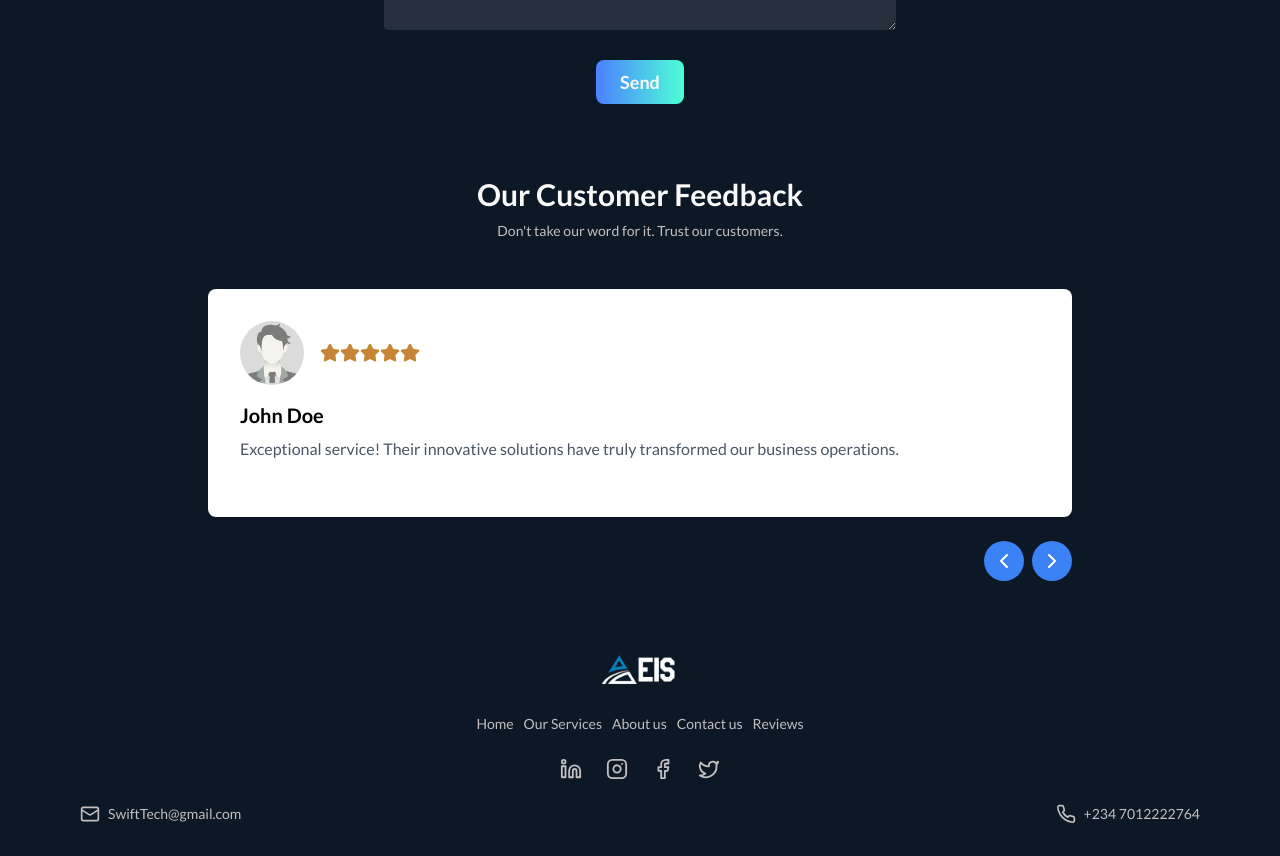
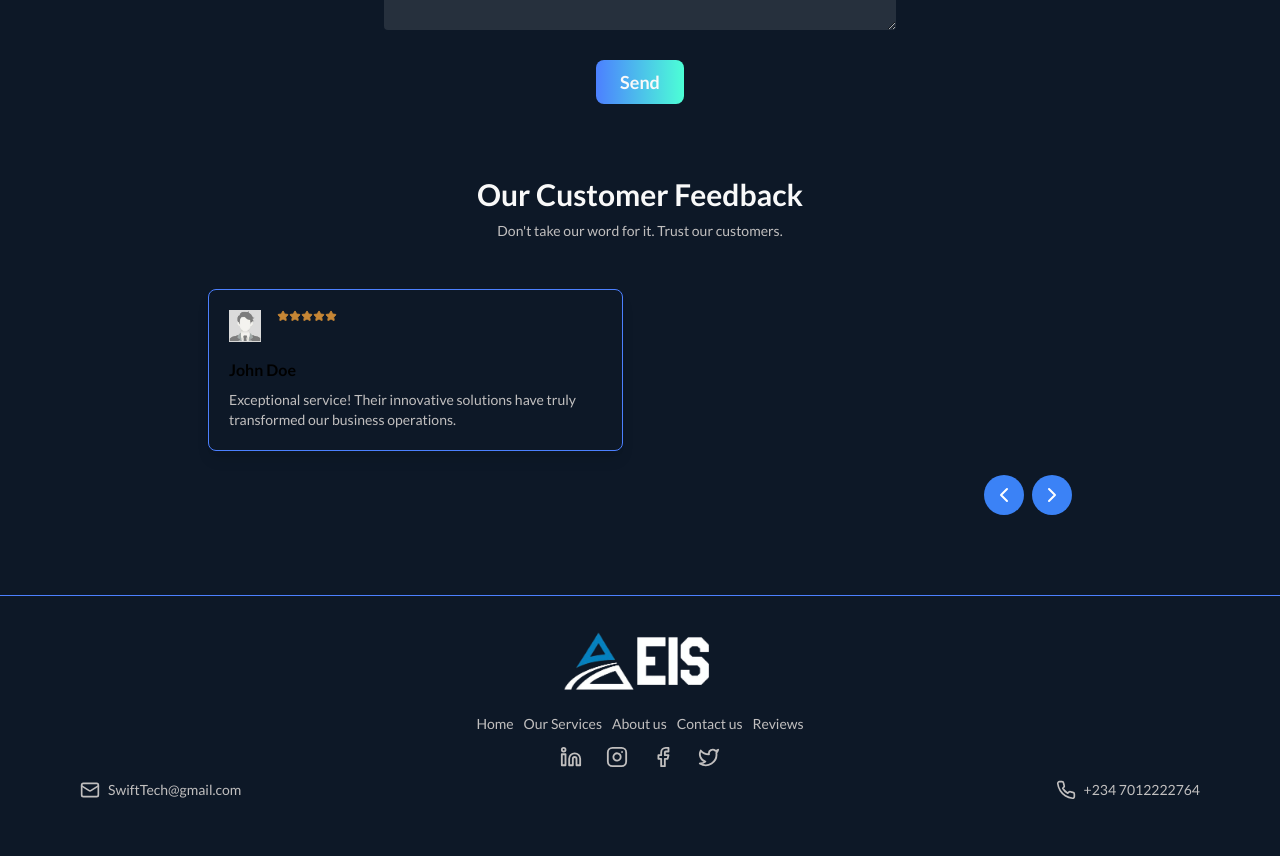
Before and after one commit to Akay74/swift-home, a Next.js app: page / in a window 1280 px wide. Shown: the part 1560-2416 px from the top of the page. After the commit the page ends 2392 px from the top, so only its background shows below. Built offline with nearby package versions, Linux system fonts and the light colour scheme.

Commit message:
💄 update style to fit with UI design

```diff
--- a/components/Feedback.jsx
+++ b/components/Feedback.jsx
@@ -10,7 +10,7 @@ const StarRating = ({ rating }) => {
       {[...Array(5)].map((_, i) => (
         <Star
           key={i}
-          size={20}
+          size={12}
           fill={i < rating ? "#C68635" : "none"}
           stroke={i < rating ? "#C68635" : "#C68635"}
         />
@@ -52,26 +52,25 @@ const Feedback = () => {
   };
 
   return (
-    <div className="py-10">
+    <div className="pt-10 pb-20">
       <div className="max-w-4xl mx-auto px-4">
         <h2 className="text-3xl font-bold text-center text-[#F9F9F9] mb-2">Our Customer Feedback</h2>
         <p className="text-[14px] text-[#C1BFBF] text-center mb-12">Don't take our word for it. Trust our customers.</p>
 
-        <div className="bg-white rounded-lg shadow-lg p-8">
-          <div className="flex items-center mb-4">
-            <div className="w-16 h-16 relative mr-4">
+        <div className="rounded-lg shadow-lg p-5 border-[1px] border-[#4C80FF] w-[48%]">
+          <div className="flex items-top mb-4">
+            <div className="w-8 h-8 relative mr-4">
               <Image
                 src={feedbacks[currentFeedback].image}
                 alt={feedbacks[currentFeedback].name}
                 layout="fill"
                 objectFit="cover"
-                className="rounded-full"
               />
             </div>
             <StarRating rating={feedbacks[currentFeedback].rating} />
           </div>
-          <h3 className="text-xl font-semibold mb-2">{feedbacks[currentFeedback].name}</h3>
-          <p className="text-gray-600 mb-6">{feedbacks[currentFeedback].comment}</p>
+          <h3 className="text-l font-semibold mb-2">{feedbacks[currentFeedback].name}</h3>
+          <p className="text-[#C1BFBF] text-sm">{feedbacks[currentFeedback].comment}</p>
         </div>
 
         <div className="flex justify-end mt-6">
--- a/components/Footer.jsx
+++ b/components/Footer.jsx
@@ -13,15 +13,15 @@ const Footer = () => {
   ];
 
   return (
-    <footer className="py-8">
+    <footer className="py-8 border-t-[1px] border-[#4C80FF]">
       <div className="max-w-6xl mx-auto px-4 text-sm text-[#C1BFBF]">
         {/* Logo */}
-        <div className="flex justify-center mb-6">
-          <Image src={Logo} alt="Logo" width={80} height={40} />
+        <div className="flex justify-center mb-3">
+          <Image src={Logo} alt="Logo" width={160} height={120} />
         </div>
 
         {/* Navigation */}
-        <nav className="flex justify-center space-x-2.5 mb-6">
+        <nav className="flex justify-center space-x-2.5 mb-3">
           {navItems.map((item) => (
             <a key={item} href={`#${item.toLowerCase().replace(' ', '-')}`} className="hover:text-gray-600">
               {item}
@@ -30,7 +30,7 @@ const Footer = () => {
         </nav>
 
         {/* Social Icons */}
-        <div className="flex justify-center space-x-6 mb-6">
+        <div className="flex justify-center space-x-6 mb-3">
           {socialIcons.map(({ Icon, href }) => (
             <a key={href} href={href} className="text-[#C1BFBF] hover:text-gray-600">
               <Icon size={22} />
```
